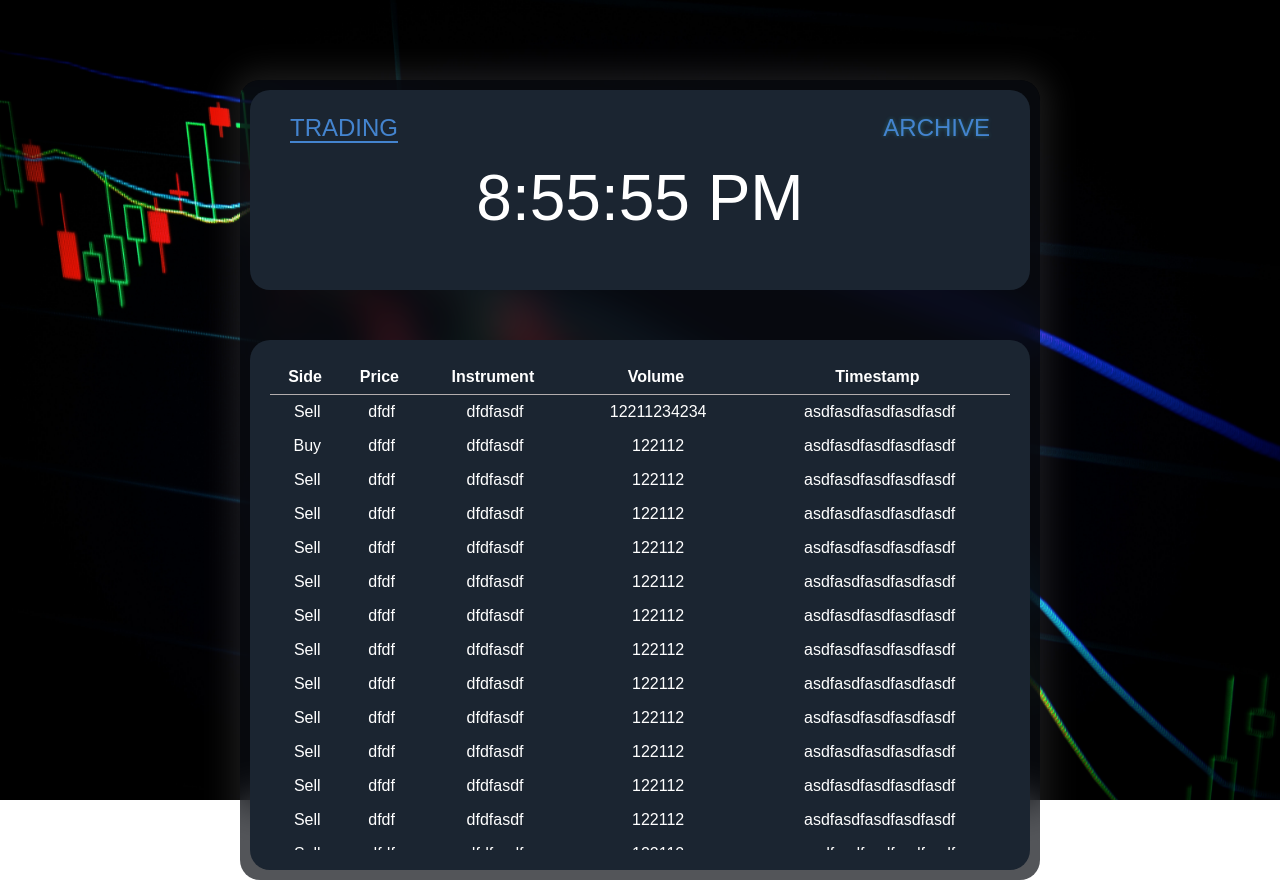
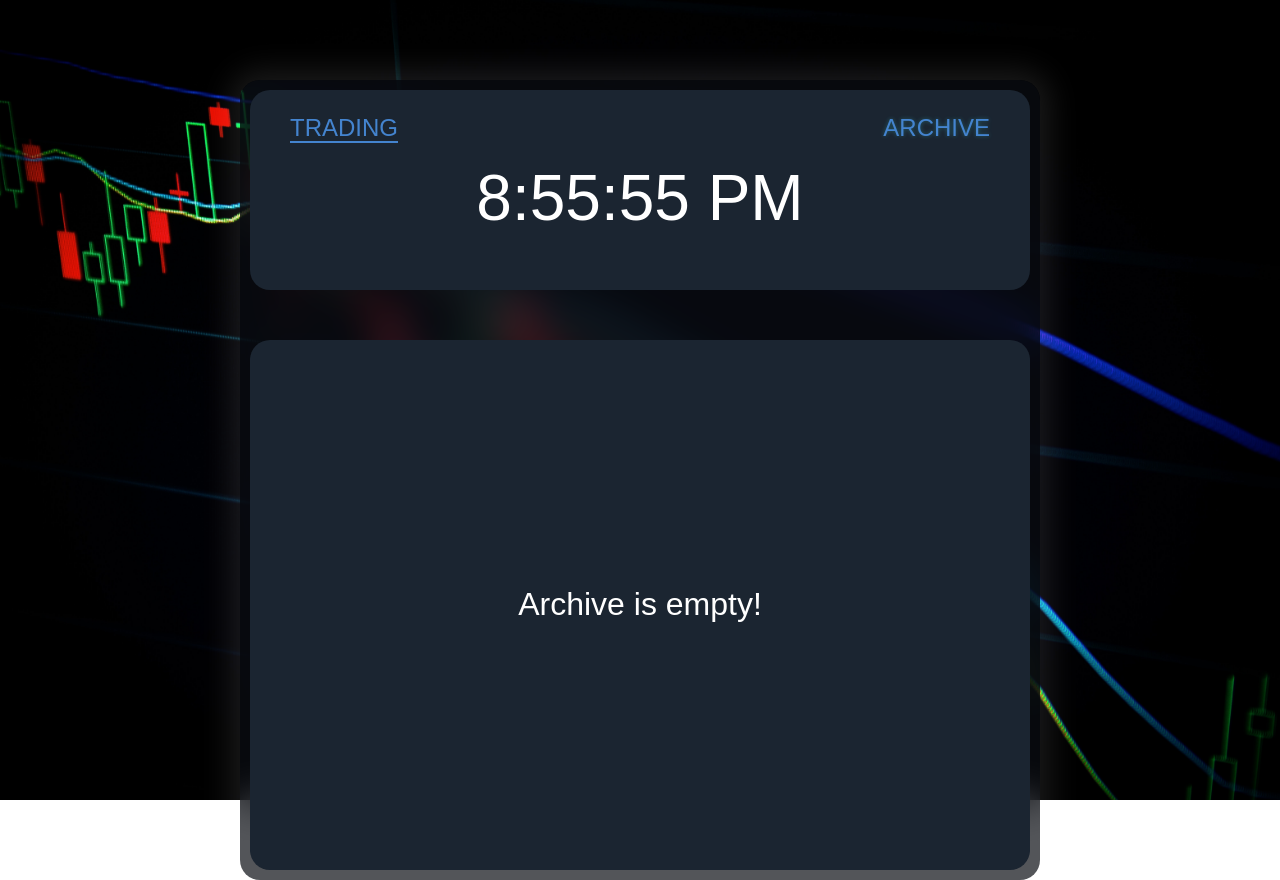
Before and after one commit to Sakurai-exe/tradingEmulator, a React (Create React App) app: page /archive in a window 1280 px wide. Built offline with nearby package versions, Linux system fonts and the light colour scheme.

Commit message:
All functionality fully working. But it remains to finalize the styles and fix little bugs.

```diff
--- a/src/App.js
+++ b/src/App.js
@@ -7,7 +7,6 @@ import { useState, useEffect } from "react";
 
 function App() {
 	const [date, setDate] = useState(new Date());
-
 	const refreshClock = () => {
 		setDate(new Date());
 	};
@@ -47,7 +46,16 @@ function App() {
 				<div className={styles.currentTime}>{date.toLocaleTimeString()}</div>
 				<div className={styles.content}>
 					<Routes>
-						<Route path="/" element={<Trading props={date} />} />
+						<Route
+							path="/"
+							element={
+								<Trading
+									props={String(
+										date.toLocaleDateString() + " " + date.toLocaleTimeString()
+									)}
+								/>
+							}
+						/>
 						<Route path="archive" element={<Archive />} />
 					</Routes>
 				</div>
--- a/src/Archive/Archive.js
+++ b/src/Archive/Archive.js
@@ -1,8 +1,27 @@
+import { useSelector } from "react-redux";
+
 import styles from "./Archive.module.scss";
 
 function Archive() {
+	const archiveItems = useSelector(state => state.archive);
+
+	let res = archiveItems.map(function (item) {
+		return (
+			<tr>
+				<td>{item.side}</td>
+				<td>{item.price}</td>
+				<td>{item.instrument}</td>
+				<td>{item.volume}</td>
+				<td>{item.timestamp}</td>
+			</tr>
+		);
+	});
+	// if (archiveItems <= 0) {
+	// 	res = <div className={styles.emptyArchive}>Archive is empty!</div>;
+	// }
 	return (
 		<div className={styles.Archive}>
+			{archiveItems.length > 0 ? (
 				<table rules="groups">
 					<thead style={{ border: "1px solid #b3adad" }}>
 						<tr>
@@ -13,135 +32,11 @@ function Archive() {
 							<th>Timestamp</th>
 						</tr>
 					</thead>
-				<tbody>
-					<tr>
-						<td>&nbsp;Sell</td>
-						<td>&nbsp;dfdf</td>
-						<td>&nbsp;dfdfasdf</td>
-						<td>&nbsp;12211234234</td>
-						<td>&nbsp;asdfasdfasdfasdfasdf</td>
-					</tr>
-					<tr>
-						<td>&nbsp;Buy</td>
-						<td>&nbsp;dfdf</td>
-						<td>&nbsp;dfdfasdf</td>
-						<td>&nbsp;122112</td>
-						<td>&nbsp;asdfasdfasdfasdfasdf</td>
-					</tr>
-					<tr>
-						<td>&nbsp;Sell</td>
-						<td>&nbsp;dfdf</td>
-						<td>&nbsp;dfdfasdf</td>
-						<td>&nbsp;122112</td>
-						<td>&nbsp;asdfasdfasdfasdfasdf</td>
-					</tr>
-					<tr>
-						<td>&nbsp;Sell</td>
-						<td>&nbsp;dfdf</td>
-						<td>&nbsp;dfdfasdf</td>
-						<td>&nbsp;122112</td>
-						<td>&nbsp;asdfasdfasdfasdfasdf</td>
-					</tr>
-					<tr>
-						<td>&nbsp;Sell</td>
-						<td>&nbsp;dfdf</td>
-						<td>&nbsp;dfdfasdf</td>
-						<td>&nbsp;122112</td>
-						<td>&nbsp;asdfasdfasdfasdfasdf</td>
-					</tr>
-					<tr>
-						<td>&nbsp;Sell</td>
-						<td>&nbsp;dfdf</td>
-						<td>&nbsp;dfdfasdf</td>
-						<td>&nbsp;122112</td>
-						<td>&nbsp;asdfasdfasdfasdfasdf</td>
-					</tr>
-					<tr>
-						<td>&nbsp;Sell</td>
-						<td>&nbsp;dfdf</td>
-						<td>&nbsp;dfdfasdf</td>
-						<td>&nbsp;122112</td>
-						<td>&nbsp;asdfasdfasdfasdfasdf</td>
-					</tr>
-					<tr>
-						<td>&nbsp;Sell</td>
-						<td>&nbsp;dfdf</td>
-						<td>&nbsp;dfdfasdf</td>
-						<td>&nbsp;122112</td>
-						<td>&nbsp;asdfasdfasdfasdfasdf</td>
-					</tr>
-					<tr>
-						<td>&nbsp;Sell</td>
-						<td>&nbsp;dfdf</td>
-						<td>&nbsp;dfdfasdf</td>
-						<td>&nbsp;122112</td>
-						<td>&nbsp;asdfasdfasdfasdfasdf</td>
-					</tr>
-					<tr>
-						<td>&nbsp;Sell</td>
-						<td>&nbsp;dfdf</td>
-						<td>&nbsp;dfdfasdf</td>
-						<td>&nbsp;122112</td>
-						<td>&nbsp;asdfasdfasdfasdfasdf</td>
-					</tr>
-					<tr>
-						<td>&nbsp;Sell</td>
-						<td>&nbsp;dfdf</td>
-						<td>&nbsp;dfdfasdf</td>
-						<td>&nbsp;122112</td>
-						<td>&nbsp;asdfasdfasdfasdfasdf</td>
-					</tr>
-					<tr>
-						<td>&nbsp;Sell</td>
-						<td>&nbsp;dfdf</td>
-						<td>&nbsp;dfdfasdf</td>
-						<td>&nbsp;122112</td>
-						<td>&nbsp;asdfasdfasdfasdfasdf</td>
-					</tr>
-					<tr>
-						<td>&nbsp;Sell</td>
-						<td>&nbsp;dfdf</td>
-						<td>&nbsp;dfdfasdf</td>
-						<td>&nbsp;122112</td>
-						<td>&nbsp;asdfasdfasdfasdfasdf</td>
-					</tr>
-					<tr>
-						<td>&nbsp;Sell</td>
-						<td>&nbsp;dfdf</td>
-						<td>&nbsp;dfdfasdf</td>
-						<td>&nbsp;122112</td>
-						<td>&nbsp;asdfasdfasdfasdfasdf</td>
-					</tr>
-					<tr>
-						<td>&nbsp;Sell</td>
-						<td>&nbsp;dfdf</td>
-						<td>&nbsp;dfdfasdf</td>
-						<td>&nbsp;122112</td>
-						<td>&nbsp;asdfasdfasdfasdfasdf</td>
-					</tr>
-					<tr>
-						<td>&nbsp;Sell</td>
-						<td>&nbsp;dfdf</td>
-						<td>&nbsp;dfdfasdf</td>
-						<td>&nbsp;122112</td>
-						<td>&nbsp;asdfasdfasdfasdfasdf</td>
-					</tr>
-					<tr>
-						<td>&nbsp;Sell</td>
-						<td>&nbsp;dfdf</td>
-						<td>&nbsp;dfdfasdf</td>
-						<td>&nbsp;122112</td>
-						<td>&nbsp;asdfasdfasdfasdfasdf</td>
-					</tr>
-					<tr>
-						<td>&nbsp;Sell</td>
-						<td>&nbsp;dfdf</td>
-						<td>&nbsp;dfdfasdf</td>
-						<td>&nbsp;122112</td>
-						<td>&nbsp;asdfasdfasdfasdfasdf</td>
-					</tr>
-				</tbody>
+					<tbody>{res}</tbody>
 				</table>
+			) : (
+				<div className={styles.emptyArchive}>Archive is empty!</div>
+			)}
 		</div>
 	);
 }
--- a/src/Archive/Archive.module.scss
+++ b/src/Archive/Archive.module.scss
@@ -29,3 +29,12 @@ table td {
 	padding: 5px;
 	color: white;
 }
+
+.emptyArchive {
+	position: absolute;
+	top: 500px;
+	left: 250px;
+	width: 300px;
+	height: 200px;
+	font-size: 2rem;
+}
--- a/src/Trading/Trading.js
+++ b/src/Trading/Trading.js
@@ -13,12 +13,15 @@ import {
 	USD_RURgenSellAction,
 	RUR_EURgenSellAction,
 	EUR_RURgenSellAction,
+	addNewArchiveAction,
 } from "../store/Actions";
 import { slashRemover } from "../store/SlashRemover";
 import styles from "./Trading.module.scss";
 
 function Trading(props) {
 	const dispatch = useDispatch();
+	const timestamp = props.props;
+	const [price, setPrice] = useState();
 	const price__buy = styles.price__buy + " " + styles.priceButtons;
 	const price__sell = styles.price__sell + " " + styles.priceButtons;
 	const [rerender, setRerender] = useState(false);
@@ -45,8 +48,17 @@ function Trading(props) {
 	const RUREURSell = useSelector(state => state.sell.RUREUR_s);
 	const EURRURBuy = useSelector(state => state.buy.EURRUR_b);
 	const EURRURSell = useSelector(state => state.sell.EURRUR_s);
+	const buySell = new Map();
+	buySell.set("USDEUR", [USDEURBuy, USDEURSell]);
+	buySell.set("EURUSD", [EURUSDBuy, EURUSDSell]);
+	buySell.set("RURUSD", [RURUSDBuy, RURUSDSell]);
+	buySell.set("USDRUR", [USDRURBuy, USDRURSell]);
+	buySell.set("RUREUR", [RUREURBuy, RUREURSell]);
+	buySell.set("EURRUR", [EURRURBuy, EURRURSell]);
+	const keyBuySell = buySell.get(prefix);
 
 	const handleSetPrefix = e => {
+		handlePriceRender();
 		const targetValue = String(e.target.value);
 		const s = slashRemover(targetValue.slice(0, -3)).trim();
 		setPrefix(s);
@@ -54,16 +66,11 @@ function Trading(props) {
 	};
 
 	const handlePriceRender = () => {
-		const buySell = new Map();
-		buySell.set("USDEUR", [USDEURBuy, USDEURSell]);
-		buySell.set("EURUSD", [EURUSDBuy, EURUSDSell]);
-		buySell.set("RURUSD", [RURUSDBuy, RURUSDSell]);
-		buySell.set("USDRUR", [USDRURBuy, USDRURSell]);
-		buySell.set("RUREUR", [RUREURBuy, RUREURSell]);
-		buySell.set("EURRUR", [EURRURBuy, EURRURSell]);
-		const keyBuySell = buySell.get(prefix);
 		setBuy(keyBuySell[0]);
 		setSell(keyBuySell[1]);
+		if (operation === "BUY") {
+			setPrice(keyBuySell[0]);
+		} else if (operation === "SELL") setPrice(keyBuySell[1]);
 	};
 
 	const BuyActionHandler = () => {
@@ -97,6 +104,7 @@ function Trading(props) {
 		} else if (prefix === "EURRUR") {
 			dispatch(EUR_RURgenSellAction());
 		} else return undefined;
+		setRerender(!rerender);
 	};
 
 	const handlePopUp = e => {
@@ -104,6 +112,7 @@ function Trading(props) {
 			zIndex: 2,
 			visibility: "visible",
 		});
+
 		setOperation(String(e.target.value));
 		if (String(e.target.value) === "BUY") {
 			setOperationColor(styles.buyColor);
@@ -118,7 +127,19 @@ function Trading(props) {
 		});
 		setVolume(1);
 	};
+	const addArchive = (side, price, instrument, volume, timestamp) => {
+		const archive = {
+			side,
+			price,
+			instrument,
+			volume,
+			timestamp,
+		};
+		// console.log(archive);
+		dispatch(addNewArchiveAction(archive));
+	};
 	const handleSubmit = () => {
+		addArchive(operation, price, popupPrefix, volume, timestamp);
 		setZindexStyle({
 			zIndex: -3,
 			visibility: "hidden",
@@ -139,11 +160,10 @@ function Trading(props) {
 	};
 
 	useEffect(() => {
-		let randomIntervalBuy = Math.random() * (5000 - 2000) + 2000;
-		let randomIntervalSell = Math.random() * (4000 - 500) + 500;
+		const randomIntervalBuy = Math.random() * (4000 - 2000) + 2000;
+		const randomIntervalSell = Math.random() * (4000 - 500) + 500;
 		const timerBuy = setInterval(BuyActionHandler, randomIntervalBuy);
 		const timerSell = setInterval(SellActionHandler, randomIntervalSell);
-		console.log("1");
 		handlePriceRender();
 		return function cleanup() {
 			clearInterval(timerBuy);
@@ -159,7 +179,7 @@ function Trading(props) {
 				<div className={price__sell}>{sell}</div>
 			</div>
 			<div className={styles.select}>
-				<select onChange={handleSetPrefix} onMouseLeave={handlePriceRender}>
+				<select onChange={handleSetPrefix}>
 					<option>EUR/USD TOM</option>
 					<option>RUR/USD TOM</option>
 					<option>USD/RUR TOM</option>
@@ -178,10 +198,11 @@ function Trading(props) {
 				>
 					Buy
 				</button>
+
 				<div className={styles.popup} style={zIndexStyle}>
 					<div className={styles.popup__title}>Make order</div>
 					<div className={operationColor}>
-						<span>{operation}</span> {buy} {popupPrefix}
+						<span>{operation}</span> {price} {popupPrefix}
 					</div>
 					<br />
 					<span>
--- a/src/store/Actions.js
+++ b/src/store/Actions.js
@@ -94,16 +94,9 @@ export const EUR_RURgenSellAction = () => {
 };
 
 //Archive
-export const addNewArchive = label => {
+export const addNewArchiveAction = payload => {
 	return {
 		type: ADD_NEW_ARCHIVE,
-		payload: {
-			side,
-			price,
-			instrument,
-			volume,
-			timestamp,
-		},
+		payload,
 	};
 };
-ADD_NEW_ARCHIVE;
--- a/src/store/ArchiveReducer.js
+++ b/src/store/ArchiveReducer.js
@@ -1,31 +1,20 @@
-const defaultState = [
-	{
-		side: "Sell",
-		price: 1.2134,
-		instrument: "USD/EUR TOM",
-		volume: 10321,
-		timestamp: "2022.03.20 13:55:23",
-	},
-];
+const defaultState = [];
 
 export const ADD_NEW_ARCHIVE = "ADD_NEW_ARCHIVE";
-// export const SET_EUR_USD_B = "SET_EUR_USD_B";
-// export const SET_RUR_USD_B = "SET_RUR_USD_B";
-// export const SET_USD_RUR_B = "SET_USD_RUR_B";
-// export const SET_RUR_EUR_B = "SET_RUR_EUR_B";
-// export const SET_EUR_RUR_B = "SET_EUR_RUR_B";
 
 export const ArchiveReducer = (state = defaultState, action) => {
 	switch (action.type) {
-		case ADD_NEW_ITEM:
-			const newArchive = {
-				side: payload.side,
-				price: payload.id,
-				instrument: payload.instrument,
-				volume: payload.volume,
-				timestamp: payload.timestamp,
-			};
-			return [...state, newArchive];
+		case ADD_NEW_ARCHIVE:
+			return [
+				...state,
+				{
+					side: action.payload.side,
+					price: action.payload.price,
+					instrument: action.payload.instrument,
+					volume: action.payload.volume,
+					timestamp: action.payload.timestamp,
+				},
+			];
 		default:
 			return state;
 	}
--- a/src/store/index.js
+++ b/src/store/index.js
@@ -1,10 +1,12 @@
 import { combineReducers, configureStore } from "@reduxjs/toolkit";
+import { ArchiveReducer } from "./ArchiveReducer";
 import { BuyReducer } from "./BuyReducer";
 import { SellReducer } from "./SellReducer";
 
 const rootReducer = combineReducers({
 	buy: BuyReducer,
 	sell: SellReducer,
+	archive: ArchiveReducer,
 });
 
 export const store = configureStore({
```
Lines whose indentation alone changed are shown as unchanged.
